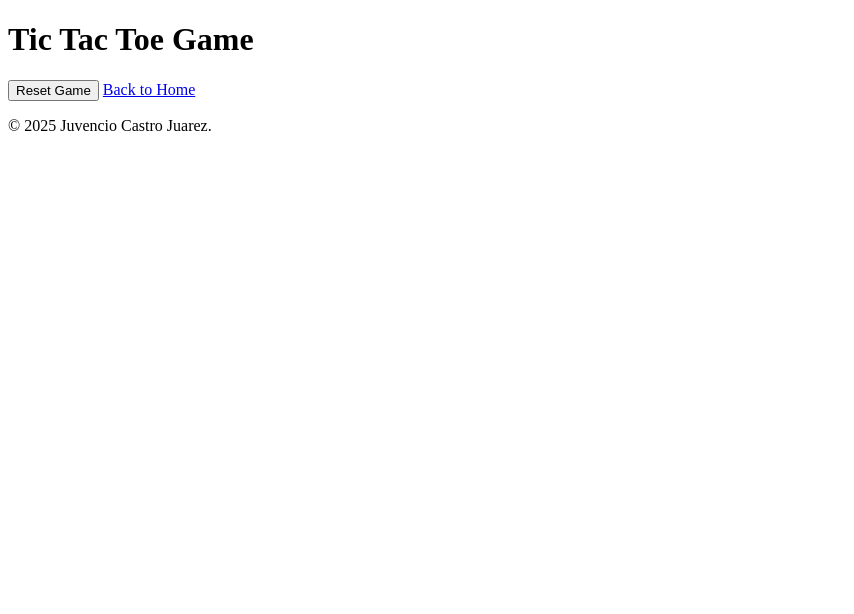
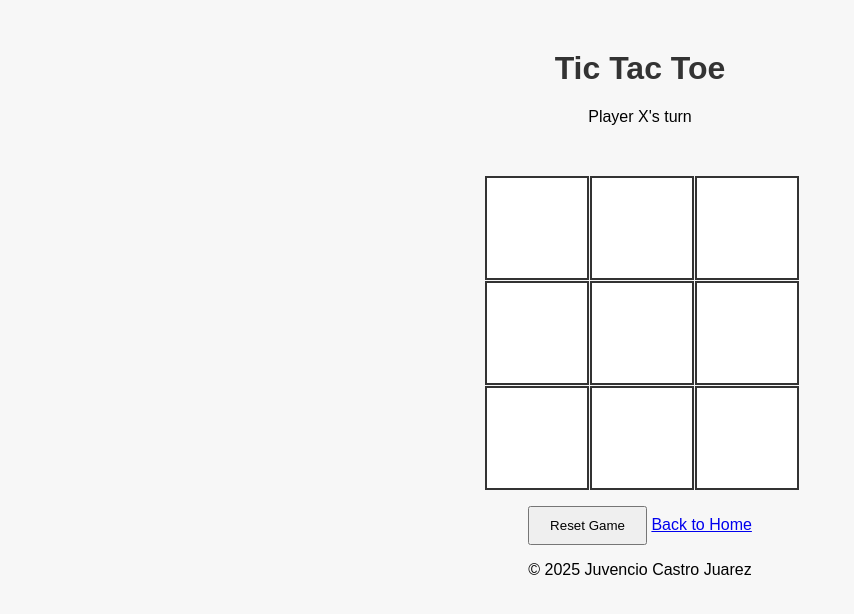
Before and after one commit to JNEMTHECUH/project-1-CS195, a plain HTML site: page game.html in a window 1280 px wide. Both pictures are taken after a click on the button "Reset Game". Shown: the whole page, without its empty margins (0-854 px from the left). Drawn offline with Linux system fonts and the light colour scheme.

Commit message:
finished the logic of the game in javascript

```diff
--- a/game.html
+++ b/game.html
@@ -4,42 +4,43 @@
   <meta charset="UTF-8">
   <meta name="viewport" content="width=device-width, initial-scale=1.0">
   <title>Project 1 - CS195 | Tic Tac Toe</title>
-    <link rel="stylesheet" href="styles.css">
+  <link rel="stylesheet" href="style.css">
 </head>
 <body class="game page">
 
   <header>
-        <h1>Tic Tac Toe Game</h1>
+    <h1>Tic Tac Toe</h1>
   </header>
 
-    <!-- Main game area -->
   <main>
+    <!-- Message area -->
+    <div id="message">Player X's turn</div>
 
-        <!-- 3x3 Tic Tac Toe board -->
-        <div class="board">
-            <div class="cell" data-cell></div>
-            <div class="cell" data-cell></div>
-            <div class="cell" data-cell></div>
-            <div class="cell" data-cell></div>
-            <div class="cell" data-cell></div>
-            <div class="cell" data-cell></div>
-            <div class="cell" data-cell></div>
-            <div class="cell" data-cell></div>
-            <div class="cell" data-cell></div>
+    <!-- 3x3 game board -->
+    <div id="board">
+      <div class="cell"></div>
+      <div class="cell"></div>
+      <div class="cell"></div>
+      <div class="cell"></div>
+      <div class="cell"></div>
+      <div class="cell"></div>
+      <div class="cell"></div>
+      <div class="cell"></div>
+      <div class="cell"></div>
     </div>
 
-        <!-- Game control buttons -->
-        <button class="restart-button">Reset Game</button>
+    <!-- Game controls -->
+    <div class="controls">
+      <button id="reset">Reset Game</button>
       <a href="index.html" class="home-button">Back to Home</a>
-
-        <!-- Script for game logic-->
-        <script src="script.js"></script>
-
+    </div>
   </main>
 
   <footer>
-        <p>&copy; 2025 Juvencio Castro Juarez.</p>
+    <p>&copy; 2025 Juvencio Castro Juarez</p>
   </footer>
 
+  <!-- Script for game logic -->
+  <script src="script.js"></script>
 </body>
 </html>
--- a/script.js
+++ b/script.js
@@ -0,0 +1,77 @@
+const cells = document.querySelectorAll('.cell');
+const Message = document.getElementById('message'); // changed to match your references
+const restartBtn = document.getElementById('reset');
+
+let board = ['', '', '', '', '', '', '', '', ''];
+let currentPlayer = 'X';
+let GameOver = false;
+
+// event listeners for each cell
+cells.forEach((cell, index) => {
+    cell.addEventListener('click', () => handleCellClick(cell, index));
+});
+
+// event listener for reset button (so it’s always available)
+restartBtn.addEventListener('click', resetGame);
+
+startGame();
+
+function startGame() {
+    board = ['', '', '', '', '', '', '', '', ''];
+    currentPlayer = 'X';
+    GameOver = false;
+    cells.forEach(cell => (cell.textContent = ''));
+    Message.textContent = `Player ${currentPlayer}'s turn`;
+}
+
+function handleCellClick(cell, index) {
+    // use GameOver consistently (you had isGameOver before)
+    if (board[index] || GameOver) return;
+
+    board[index] = currentPlayer;
+    cells[index].textContent = currentPlayer;
+
+    // Check for win
+    if (checkWin()) {
+        Message.textContent = `Player ${currentPlayer} wins!`;
+        GameOver = true;
+        return;
+    }
+
+    // Check for draw
+    if (board.every(cell => cell !== '')) {
+        Message.textContent = "It's a draw!";
+        GameOver = true;
+        return;
+    }
+
+    // Switch player
+    currentPlayer = currentPlayer === 'X' ? 'O' : 'X';
+    Message.textContent = `Player ${currentPlayer}'s turn`;
+}
+
+function checkWin() {
+    const winConditions = [
+        [0, 1, 2], // top row
+        [3, 4, 5], // middle row
+        [6, 7, 8], // bottom row
+        [0, 3, 6], // left column
+        [1, 4, 7], // middle column
+        [2, 5, 8], // right column
+        [0, 4, 8], // diagonal from top left
+        [2, 4, 6]  // diagonal from top right
+    ];
+
+    return winConditions.some(condition => {
+        return condition.every(index => board[index] === currentPlayer);
+    });
+}
+
+function resetGame() {
+    board = ['', '', '', '', '', '', '', '', ''];
+    currentPlayer = 'X';
+    GameOver = false;
+
+    cells.forEach(cell => (cell.textContent = ''));
+    Message.textContent = `Player ${currentPlayer}'s turn`;
+}
```
Lines whose indentation alone changed are shown as unchanged.
